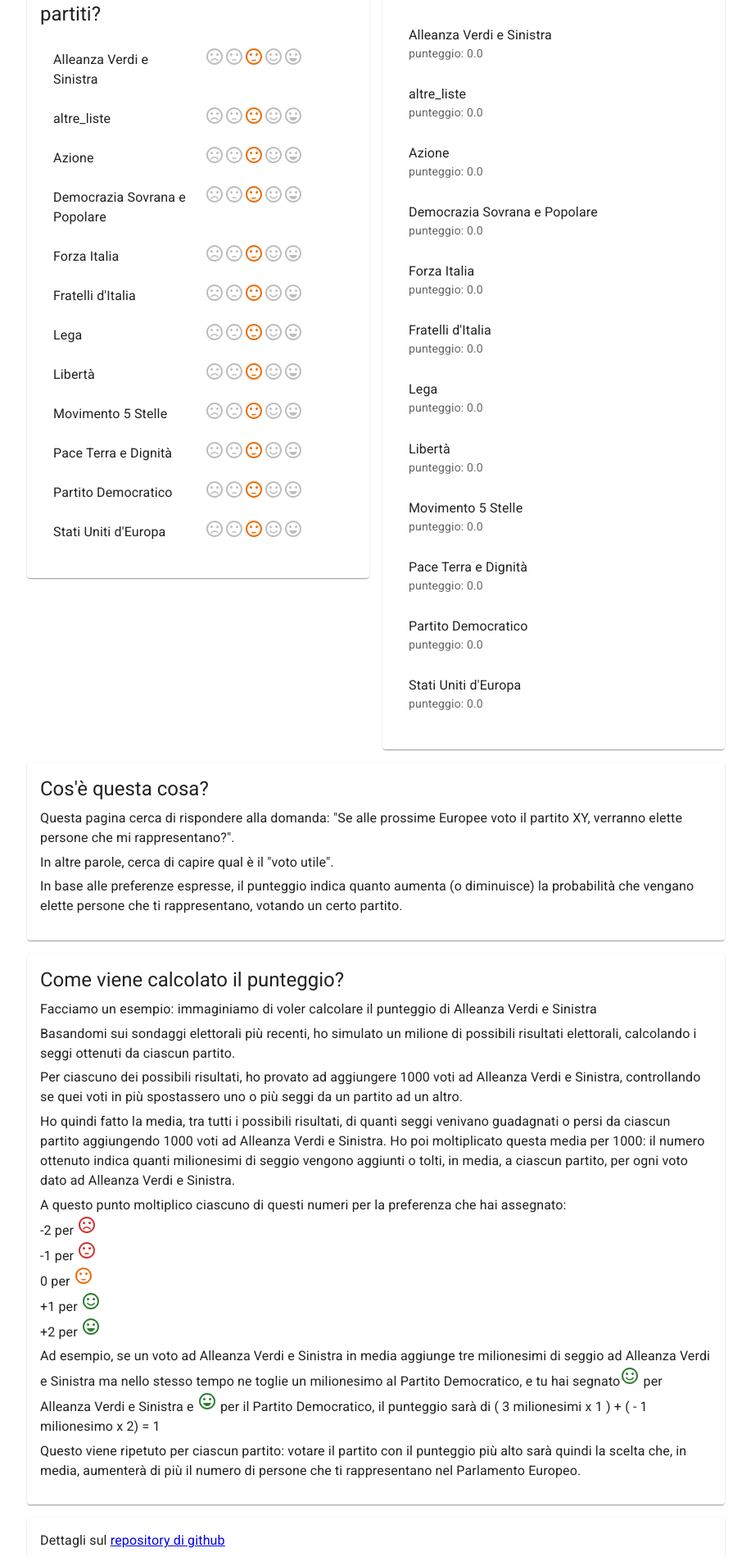
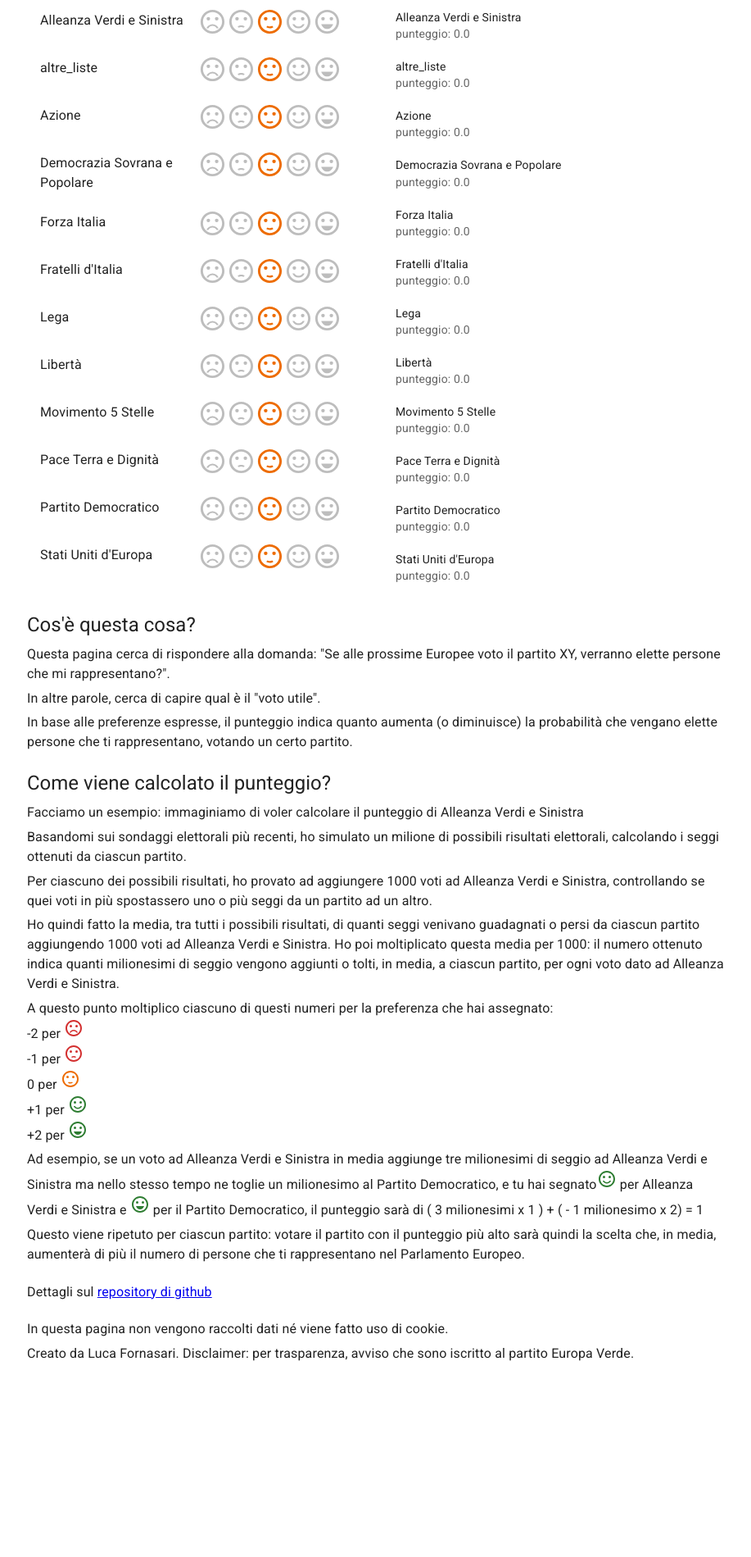
Before and after one commit to fornaeffe/valore_voto, a React (Vite) app: page / in a window 1280 px wide. Shown: the part 161-2060 px from the top of the page at 82% size, without its empty margins (181-1098 px from the left). After the commit the page ends 1829 px from the top, so only its background shows below. Built offline with nearby package versions, Linux system fonts and the light colour scheme.

Commit message:
dimensione rating

```diff
--- a/src/App.tsx
+++ b/src/App.tsx
@@ -10,8 +10,6 @@
 import RigaPreferenza from './RigaPreferenza';
 import RigaOutput from './RigaOutput';
 import Grid from '@mui/material/Grid';
-import Card from '@mui/material/Card';
-import CardContent from '@mui/material/CardContent';
 import List from '@mui/material/List';
 
 import SentimentVeryDissatisfiedIcon from '@mui/icons-material/SentimentVeryDissatisfied';
@@ -92,30 +90,18 @@
             </Typography>
           </Grid>
           <Grid item xs={12} md={6}>
-            <Card>
-              <CardContent>
             <Typography variant="h5" gutterBottom>Quanto ti rappresentano questi partiti?</Typography>
             <List>
               {arrayPreferenze}
             </List>
-              </CardContent>
-            </Card>
-
           </Grid>
           <Grid item xs={12} md={6}>
-
-            <Card>
-              <CardContent>
             <Typography variant="h5" gutterBottom>Voto più efficace:</Typography>
             <List>
               {arrayOutput}
             </List>
-              </CardContent>
-            </Card>
           </Grid>
           <Grid item xs={12}>
-            <Card>
-              <CardContent>
             <Typography variant="h5" gutterBottom>Cos'è questa cosa?</Typography>
             <Typography gutterBottom>
               Questa pagina cerca di rispondere alla domanda:
@@ -128,12 +114,8 @@
               In base alle preferenze espresse, il punteggio indica quanto aumenta (o diminuisce) la probabilità che vengano elette persone che
               ti rappresentano, votando un certo partito.
             </Typography>
-              </CardContent>
-            </Card>
           </Grid>
           <Grid item xs={12}>
-            <Card>
-              <CardContent>
             <Typography variant="h5" gutterBottom>Come viene calcolato il punteggio?</Typography>
             <Typography gutterBottom>
               Facciamo un esempio: immaginiamo di voler calcolare il punteggio di Alleanza Verdi e Sinistra
@@ -173,31 +155,19 @@
               in media, aumenterà di più il numero di persone che ti rappresentano nel Parlamento Europeo.
             </Typography>
 
-              </CardContent>
-            </Card>
           </Grid>
           <Grid item xs={12}>
-            <Card>
-              <CardContent>
             <Typography gutterBottom>
               Dettagli sul <a href="https://github.com/fornaeffe/valore_voto">repository di github</a>
             </Typography>
-
-              </CardContent>
-            </Card>
           </Grid>
           <Grid item xs={12}>
-            <Card>
-              <CardContent>
             <Typography gutterBottom>
               In questa pagina non vengono raccolti dati né viene fatto uso di cookie.
             </Typography>
             <Typography gutterBottom>
               Creato da Luca Fornasari. Disclaimer: per trasparenza, avviso che sono iscritto al partito Europa Verde.
             </Typography>
-
-              </CardContent>
-            </Card>
           </Grid>
         </Grid>
 
--- a/src/Preferenza.tsx
+++ b/src/Preferenza.tsx
@@ -19,23 +19,23 @@
   };
 } = {
   1: {
-    icon: <SentimentVeryDissatisfiedIcon color="error" />,
+    icon: <SentimentVeryDissatisfiedIcon color="error" fontSize='large' />,
     label: 'Very Dissatisfied',
   },
   2: {
-    icon: <SentimentDissatisfiedIcon color="error" />,
+    icon: <SentimentDissatisfiedIcon color="error" fontSize='large' />,
     label: 'Dissatisfied',
   },
   3: {
-    icon: <SentimentSatisfiedIcon color="warning" />,
+    icon: <SentimentSatisfiedIcon color="warning" fontSize='large' />,
     label: 'Neutral',
   },
   4: {
-    icon: <SentimentSatisfiedAltIcon color="success" />,
+    icon: <SentimentSatisfiedAltIcon color="success" fontSize='large' />,
     label: 'Satisfied',
   },
   5: {
-    icon: <SentimentVerySatisfiedIcon color="success" />,
+    icon: <SentimentVerySatisfiedIcon color="success" fontSize='large' />,
     label: 'Very Satisfied',
   },
 };
@@ -53,6 +53,7 @@
       IconContainerComponent={IconContainer}
       getLabelText={(value: number) => customIcons[value].label}
       onChange={props.onChange}
+      size="large"
       highlightSelectedOnly
     />
   );
--- a/src/RigaOutput.tsx
+++ b/src/RigaOutput.tsx
@@ -11,13 +11,13 @@
 
     if (props.i === 0 && props.output.valore !== 0) {
         return <Paper sx={{bgcolor : 'lightgreen'}}>
-            <ListItem>
+            <ListItem dense>
                 <ListItemText primary={props.output.partito} secondary={"punteggio: "+props.output.valore.toFixed(1)} />
             </ListItem>
         </Paper>
     }
 
-    return <ListItem>
+    return <ListItem dense>
         <ListItemText primary={props.output.partito} secondary={"punteggio: "+props.output.valore.toFixed(1)} />
     </ListItem>
 
--- a/src/RigaPreferenza.tsx
+++ b/src/RigaPreferenza.tsx
@@ -5,11 +5,11 @@
 
 export default function RigaPreferenza(props : {nome : string, i : number, onChange : (e: React.SyntheticEvent<Element, Event>, value : number|null) => void}) {
     return <ListItem>
-        <Grid container spacing={2}>
-            <Grid item xs={6}>
+        <Grid container>
+            <Grid item xs={12} sm={6}>
                 <ListItemText primary={props.nome} />
             </Grid>
-            <Grid item xs={6}>
+            <Grid item xs={12} sm={6}>
             <Preferenza i={props.i} onChange={props.onChange}/>
             </Grid>
         </Grid>
```
Lines whose indentation alone changed are shown as unchanged.
